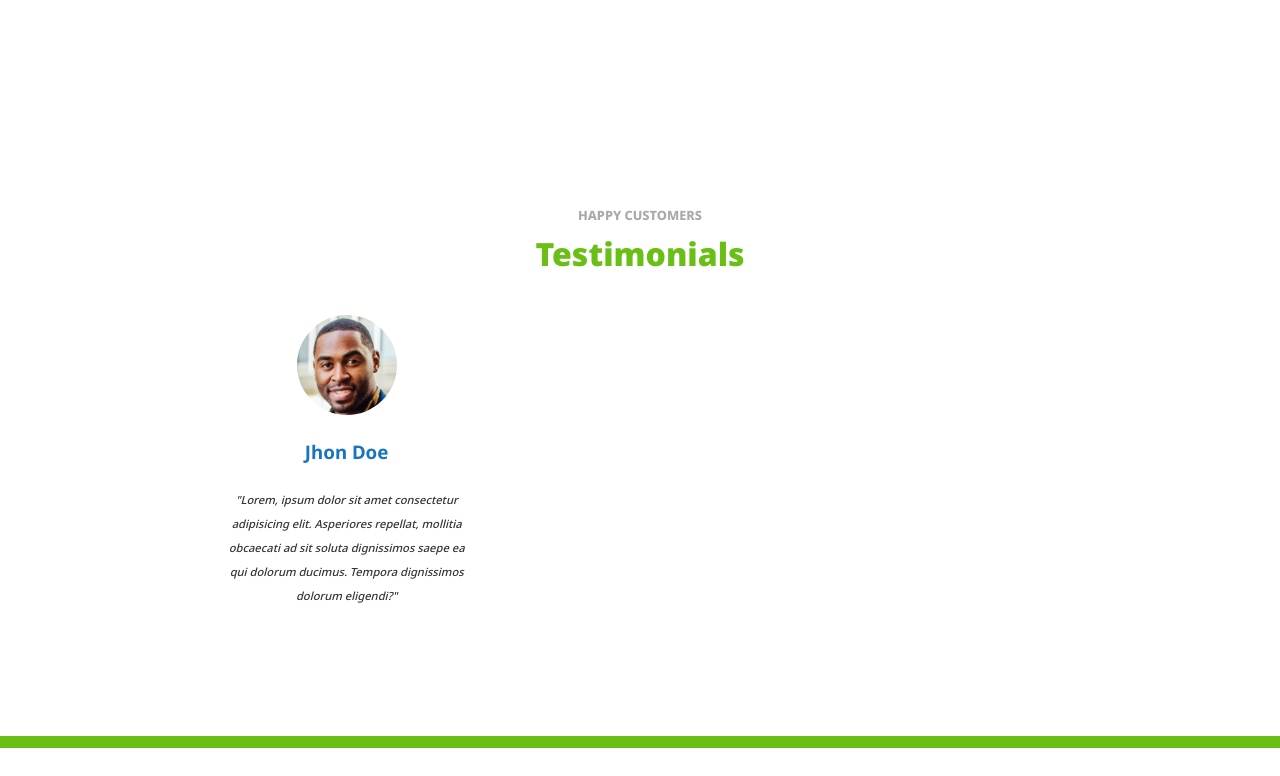
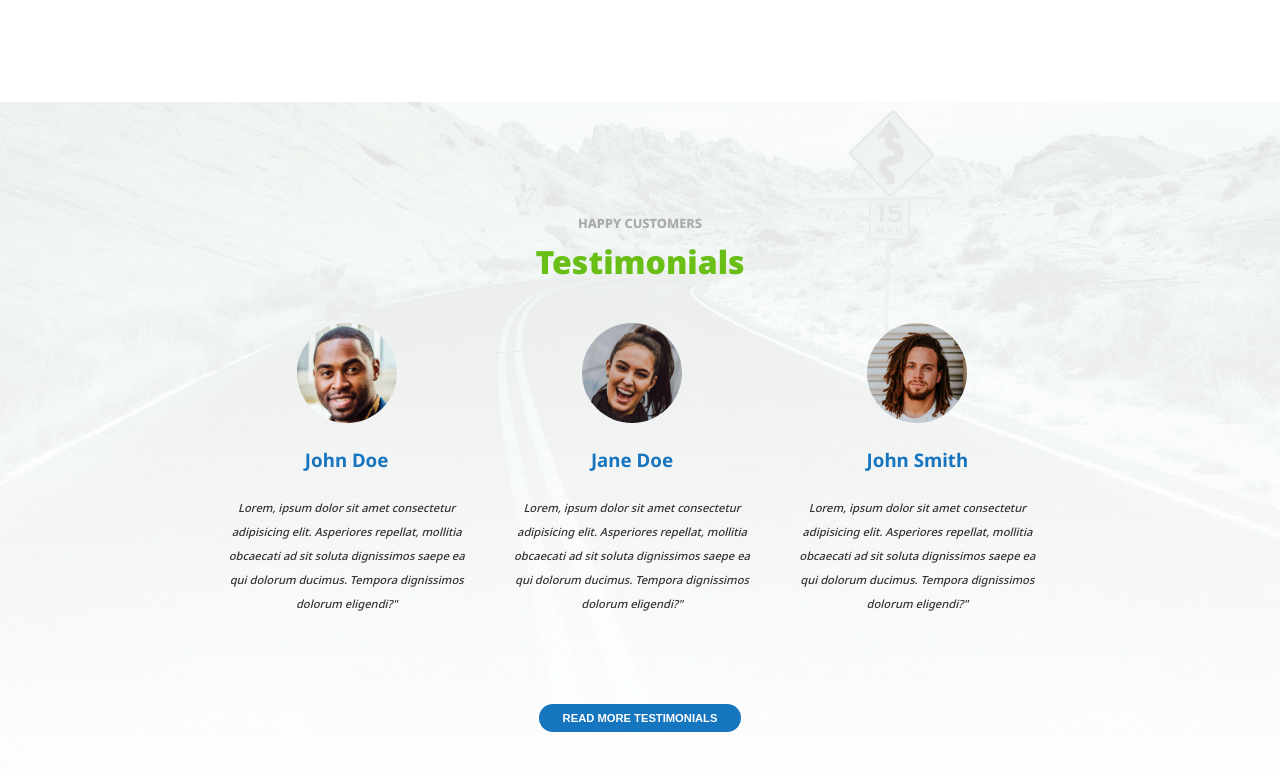
Before and after one commit to gabrieleomegna/proj-html-vuejs, a Vue app: page / in a window 1280 px wide. Shown: the part 1384-2160 px from the top of the page. Built offline with nearby package versions, Linux system fonts and the light colour scheme.

Commit message:
Finished implementing testimonials section

```diff
--- a/src/components/mainComponents/AppTestimonials.vue
+++ b/src/components/mainComponents/AppTestimonials.vue
@@ -3,15 +3,42 @@
         <p>Happy Customers</p>
         <h2>Testimonials</h2>
         <div class="container">
-            <TestimonialCard/>
+            <TestimonialCard v-for="singleTestimonial in testimonials" :singleTestimonial="singleTestimonial"/>
+        </div>
+        <div class="btn-container">
+            <ButtonComponent :size="'small'"
+                             :content="'Read More Testimonials'"/>
         </div>
     </section>
 </template>
 <script>
 import TestimonialCard from './cards/TestimonialCard.vue';
+import ButtonComponent from '../smallComponents/ButtonComponent.vue';
 export default {
     components: {
-        TestimonialCard
+        TestimonialCard,
+        ButtonComponent
+    },
+    data() {
+        return {
+            testimonials : [
+                {
+                    name: 'John Doe',
+                    pathImage: 'avada-movers-johndoe-final.jpg',
+                    description: 'Lorem, ipsum dolor sit amet consectetur adipisicing elit. Asperiores repellat, mollitia obcaecati ad sit soluta dignissimos saepe ea qui dolorum ducimus. Tempora dignissimos dolorum eligendi?"',
+                },
+                {
+                    name: 'Jane Doe',
+                    pathImage: 'avada-movers-janedoe-final.jpg',
+                    description: 'Lorem, ipsum dolor sit amet consectetur adipisicing elit. Asperiores repellat, mollitia obcaecati ad sit soluta dignissimos saepe ea qui dolorum ducimus. Tempora dignissimos dolorum eligendi?"',
+                },
+                {
+                    name: 'John Smith',
+                    pathImage: 'avada-movers-johnsmith-final.jpg',
+                    description: 'Lorem, ipsum dolor sit amet consectetur adipisicing elit. Asperiores repellat, mollitia obcaecati ad sit soluta dignissimos saepe ea qui dolorum ducimus. Tempora dignissimos dolorum eligendi?"',
+                },
+            ]
+        }
     }
 }
 </script>
@@ -20,7 +47,9 @@ export default {
 @use '../../styles/partials/variables' as *;
 
 section#testimonials {
-    padding: 6.5rem 0;
+    padding: 7rem 0;
+    background-image: url('../../assets/img/avada-movers-testimonial-background.jpg');
+    background-size: cover;
     p,
     h2 {
         text-align: center;
@@ -39,7 +68,11 @@ section#testimonials {
         margin-bottom: 2.5rem;
     };
     .container {
-        @include flex (row, space-between, center)
+        @include flex (row, space-between, center);
+        margin-bottom: 4rem;
+    }
+    .btn-container {
+        @include flex (row,center,center)
     }
 }
 </style>
--- a/src/components/mainComponents/cards/TestimonialCard.vue
+++ b/src/components/mainComponents/cards/TestimonialCard.vue
@@ -1,15 +1,25 @@
 <template lang="">
     <article class="testimonial-card">
         <div class="card-img">
-            <img src="../../../assets/img/avada-movers-johndoe-final.jpg" alt="">
+            <img :src="getImagePath(`../../../assets/img/${singleTestimonial.pathImage}`)" alt="">
         </div>
-        <h3>Jhon Doe</h3>
-        <p><em>"Lorem, ipsum dolor sit amet consectetur adipisicing elit. Asperiores repellat, mollitia obcaecati ad sit soluta dignissimos saepe ea qui dolorum ducimus. Tempora dignissimos dolorum eligendi?"</em></p>
+        <h3>{{singleTestimonial.name}}</h3>
+        <p><em>{{singleTestimonial.description}}</em></p>
     </article>
 </template>
 <script>
 export default {
-
+    props: {
+        singleTestimonial: {
+            type: Object,
+            required: true
+        }
+    },
+    methods: {
+        getImagePath: function (imgPath) {
+            return new URL(imgPath, import.meta.url).href;
+        }
+    }
 }
 </script>
 <style lang="scss" scoped>
```
